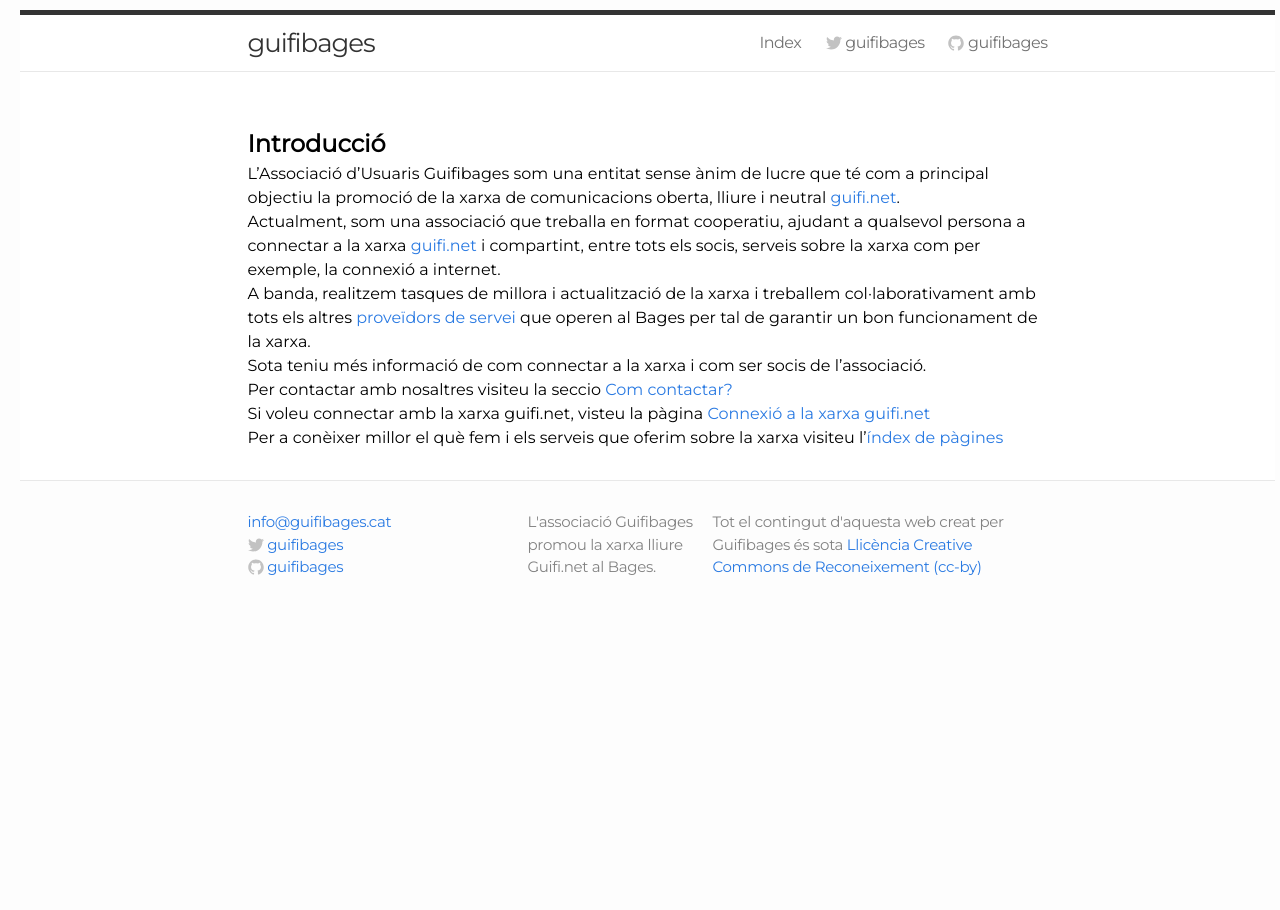
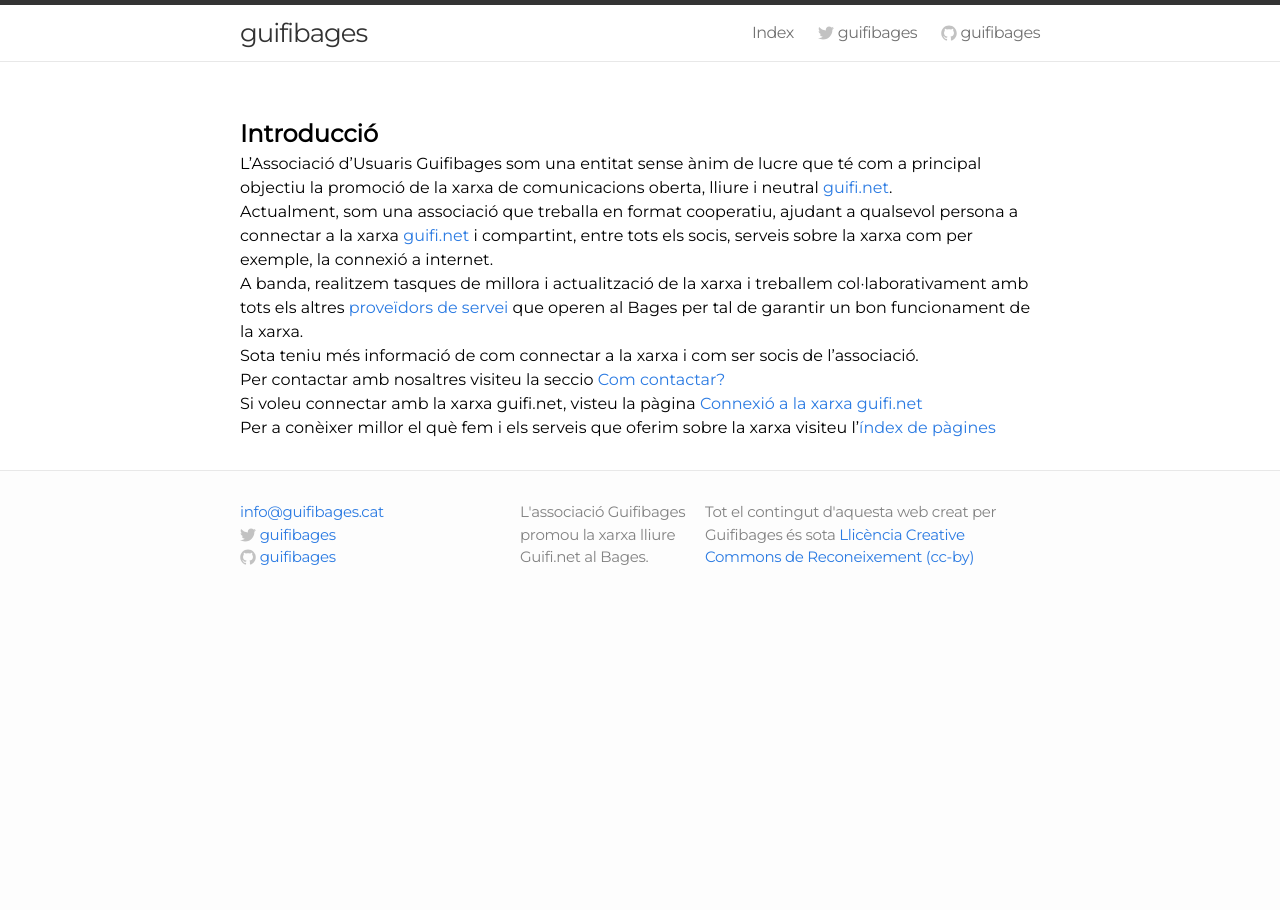
Before and after one commit to guifibages/guifibages.github.io, a Jekyll site: the page built from index.md, in a window 1280 px wide. Built offline with Jekyll 4.4.1, drawn with Linux system fonts in a browser that asks for light colours.

Commit message:
Update main.css

```diff
--- a/css/main.css
+++ b/css/main.css
@@ -15,7 +15,6 @@
   font-size: 16px;
   line-height: 1.5;
   font-weight: 300;
-  margin:10px 5px 15px 20px;
   background-color: #fdfdfd;
 }
 
```
